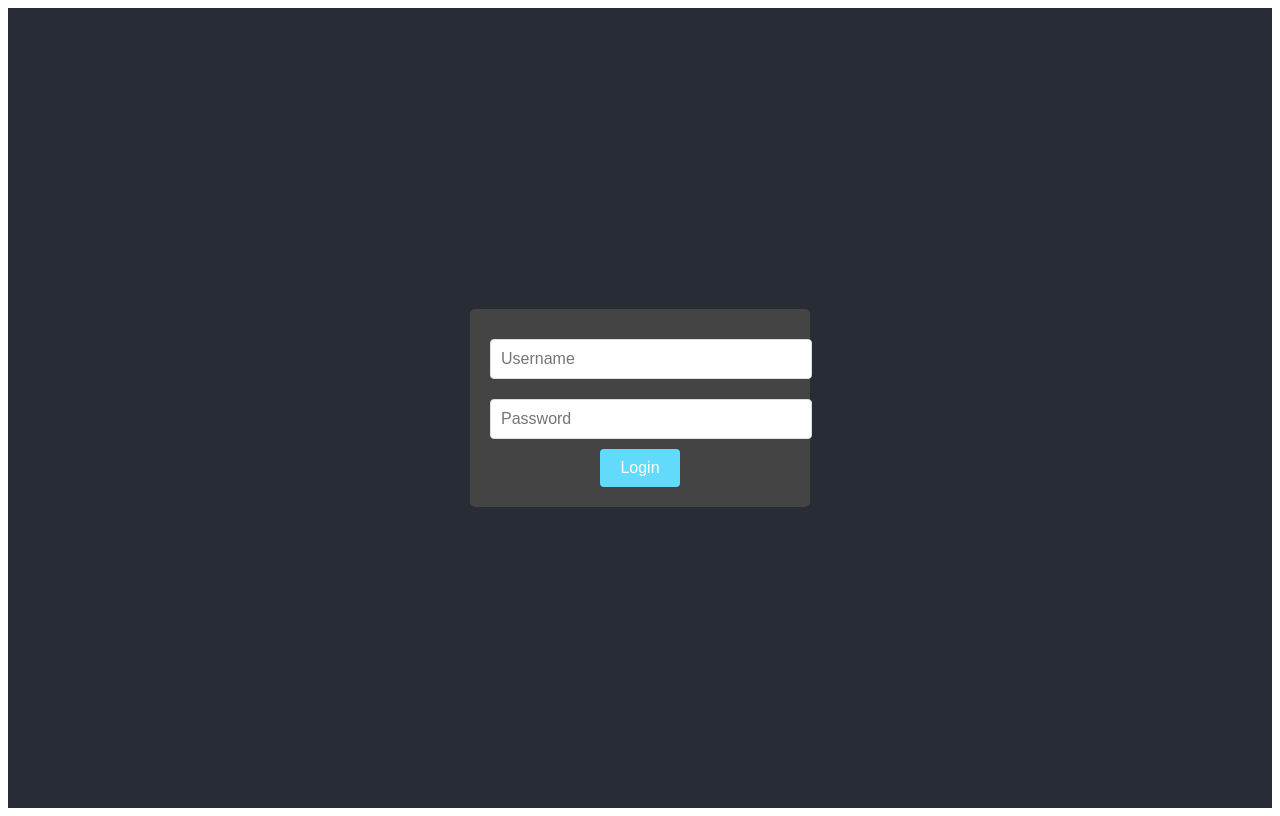
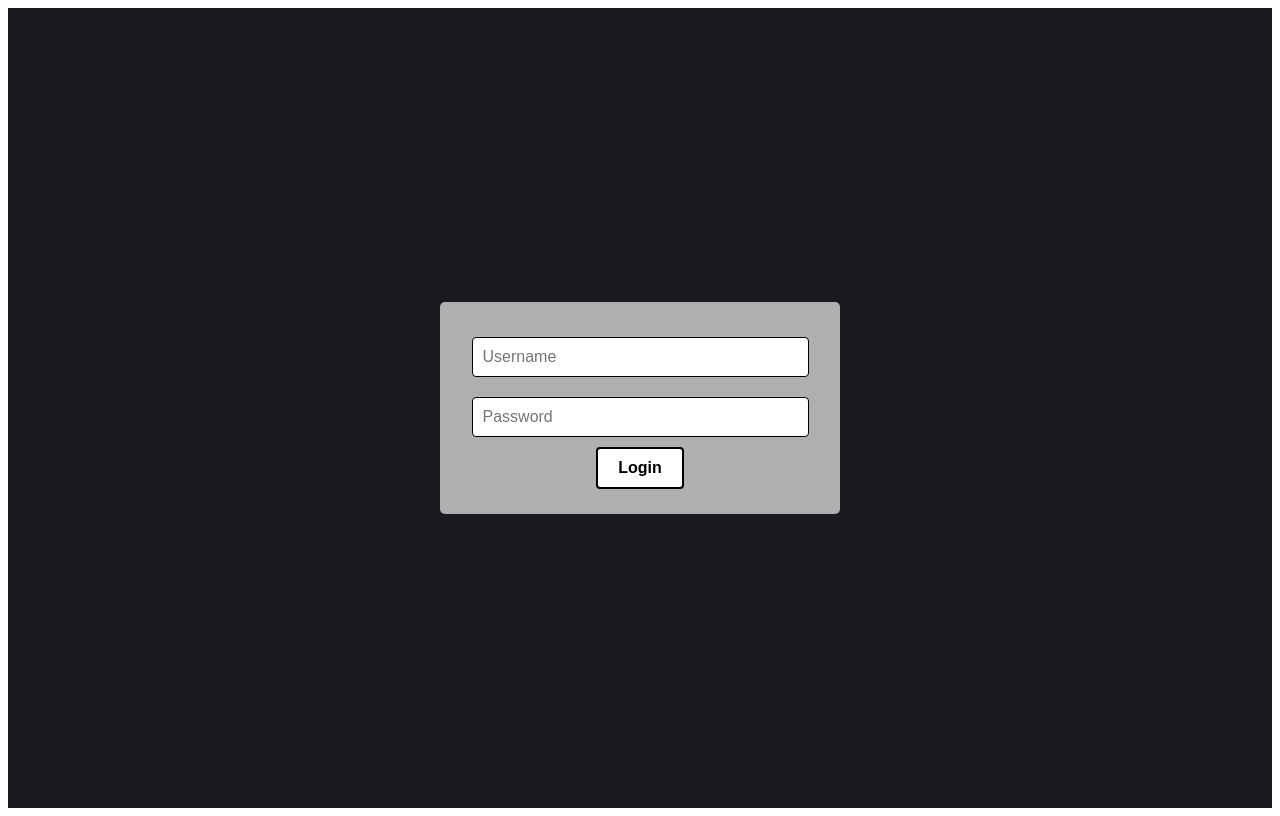
Before and after one commit to JonasB91/FWK23S-Grupp4-Frontend-Server, a React (Create React App) app: page / in a window 1280 px wide. Built offline with nearby package versions, Linux system fonts and the light colour scheme.

Commit message:
fixat css

```diff
--- a/src/App.css
+++ b/src/App.css
@@ -8,7 +8,7 @@
 }
 
 .App-header {
-  background-color: #282c34;
+	background-color: #191a1d;
 	min-height: 100vh;
 	display: flex;
 	flex-direction: column;
@@ -23,32 +23,62 @@
 }
 
 .login-container {
-  background-color: #444;
+	background-color: rgb(175, 175, 175);
 	border-radius: 5px;
-  padding: 20px;
-  max-width: 300px;
-  margin: 0 auto;
+	padding: 25px;
+	max-width: 350px;
 }
 
 .input-field {
-  width: 100%;
+	width: 90%;
 	padding: 10px;
 	margin: 10px 0;
 	font-size: 16px;
 	border: 1px solid #ddd;
 	border-radius: 4px;
+  border: 1px black solid;
+}
+
+.login-button,
+#fetchData-button,
+#logOut-button {
+	color: #fff;
+	border: none;
+	border: 2px rgb(0, 0, 0) solid;
+	padding: 10px 20px;
+	border-radius: 4px;
+	cursor: grab;
+	font-size: 16px;
+  font-weight: bold;
 }
 
 .login-button {
-  background-color: #61dafb;
-  color: #fff;
-  border: none;
-  padding: 10px 20px;
-  border-radius: 4px;
-  cursor: pointer;
-  font-size: 16px;
+	background-color: #ffffff;
+	color: #000000;
 }
 
 .login-button:hover {
-  background-color: #21a1f1;
+	background-color: #000000;
+	color: #ffffff;
+	border: 2px rgb(255, 255, 255) solid;
 }
+
+#fetchData-button {
+	background-color: #ea3e3e;
+	color: #000000;
+  border: 2px solid #ddd;
+	margin-bottom: 1%;
+}
+
+#fetchData-button:hover {
+	background-color: #b70d0d;
+}
+
+#logOut-button {
+	background-color: #25b405;
+  border: 2px solid #ddd;
+}
+
+#logOut-button:hover {
+	background-color: #21820c;
+}
--- a/src/App.js
+++ b/src/App.js
@@ -63,8 +63,9 @@ function App() {
       <header className="App-header">
         {isAuthenticated ?
           <>
-            {data ? <p>{data}</p> : <button onClick={fetchData}>Fetch Data</button>}
-            <button onClick={handleLogout}>Logout</button>
+            {data ? <p>{data}</p> :
+            <button onClick={fetchData} id="fetchData-button" >Fetch Data</button>}
+            <button onClick={handleLogout} id="logOut-button" >Logout</button>
           </> :
           (<div className="login-container">
             <input type="email" value={username} onChange={(e) => setUsername(e.target.value)} placeholder="Username" className="input-field" />
```
Lines whose indentation alone changed are shown as unchanged.
